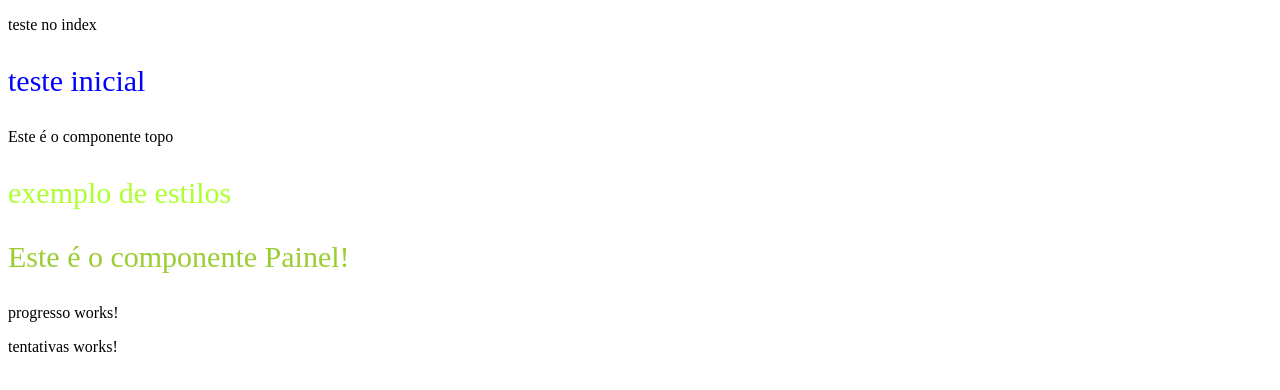
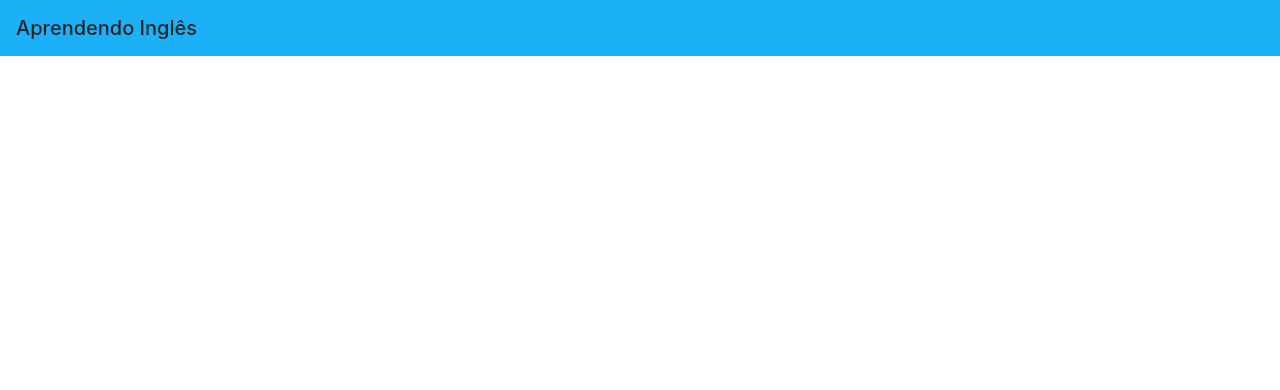
Before and after one commit to FabioJrSilva/Angular-4, an Angular app in the folder app1/: page / in a window 1280 px wide. Shown: the top 390 px of the page. Built offline with nearby package versions, Linux system fonts and the light colour scheme.

Commit message:
App1 - Topo (Template)

```diff
--- a/app1/package.json
+++ b/app1/package.json
@@ -21,6 +21,7 @@
     "@angular/platform-browser": "^4.2.4",
     "@angular/platform-browser-dynamic": "^4.2.4",
     "@angular/router": "^4.2.4",
+    "bootstrap": "^4.0.0-alpha.6",
     "core-js": "^2.4.1",
     "rxjs": "^5.4.2",
     "zone.js": "^0.8.14"
--- a/app1/src/app/app.component.css
+++ b/app1/src/app/app.component.css
@@ -1,4 +1,3 @@
-p {
-    font-size: 30px;
-    color: blue;
+.navbar{
+    background: #1cb0f6;
 }
--- a/app1/src/app/app.component.html
+++ b/app1/src/app/app.component.html
@@ -1,5 +1,3 @@
-<p>
-  teste inicial
-</p>
-<app-topo></app-topo>
-<app-painel></app-painel>
+<nav class="navbar navbar-inverse bg-faded">
+  <h1 class="navbar-brand mb-0">Aprendendo Inglês</h1>
+</nav>
--- a/app1/src/app/painel/painel.component.html
+++ b/app1/src/app/painel/painel.component.html
@@ -3,3 +3,4 @@
 </p>
 <app-progresso></app-progresso>
 <app-tentativas></app-tentativas>
+<button class=" btn btn-primary">Clique aqui</button>
--- a/app1/src/index.html
+++ b/app1/src/index.html
@@ -9,7 +9,6 @@
   <link rel="icon" type="image/x-icon" href="favicon.ico">
 </head>
 <body>
-  <p>teste no index</p>
   <app-root></app-root>
 </body>
 </html>
```
Also changed, not shown: app1/.angular-cli.json, 1 other file (tests, documents, lock files or other folders).
